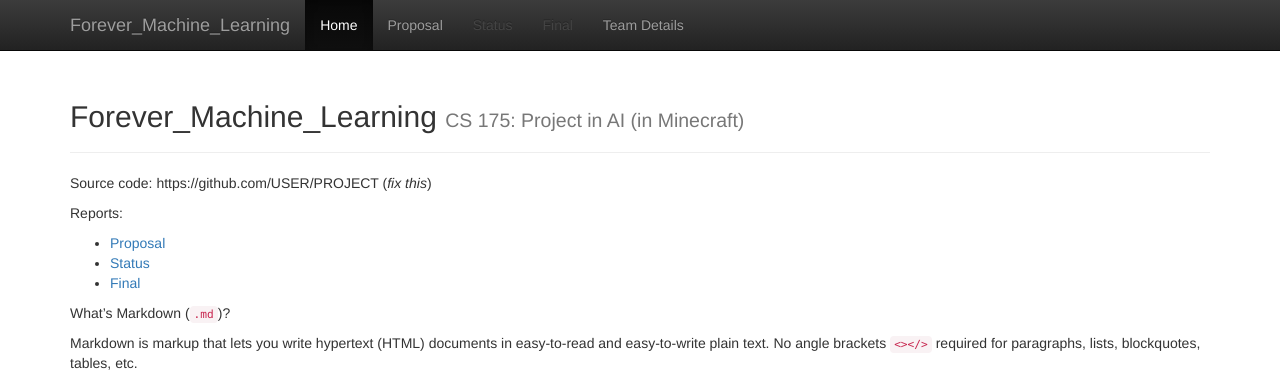
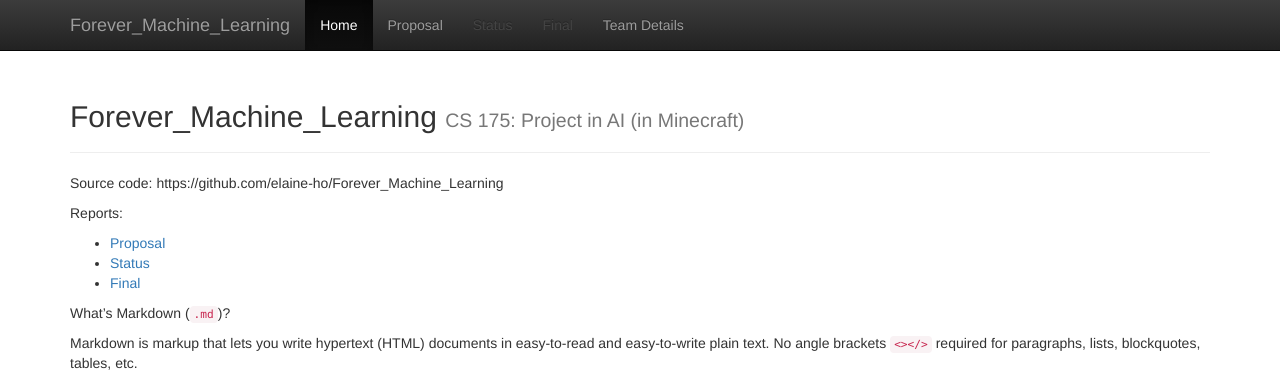
Before and after one commit to elaine-ho/Forever_Machine_Learning, a Jekyll site: the page built from docs/index.md, in a window 1280 px wide. Shown: the top 372 px of the page. Built offline with Jekyll 4.4.1, drawn with Linux system fonts in a browser that asks for light colours; formulas are drawn with MathJax 3.

Commit message:
Update index.md

```diff
--- a/docs/index.md
+++ b/docs/index.md
@@ -3,7 +3,7 @@
 title:  Home
 ---
 
-Source code: https://github.com/USER/PROJECT (_fix this_)
+Source code: https://github.com/elaine-ho/Forever_Machine_Learning
 
 Reports:
 
```
